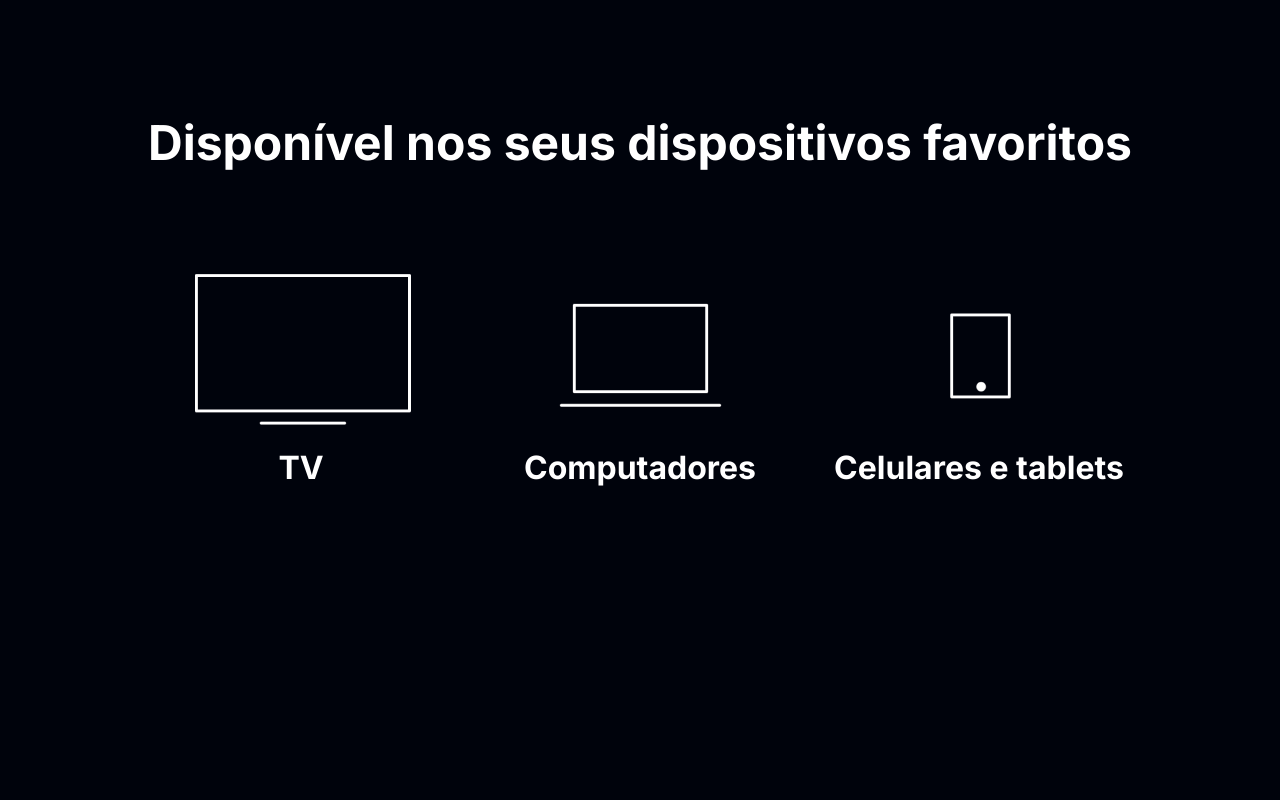
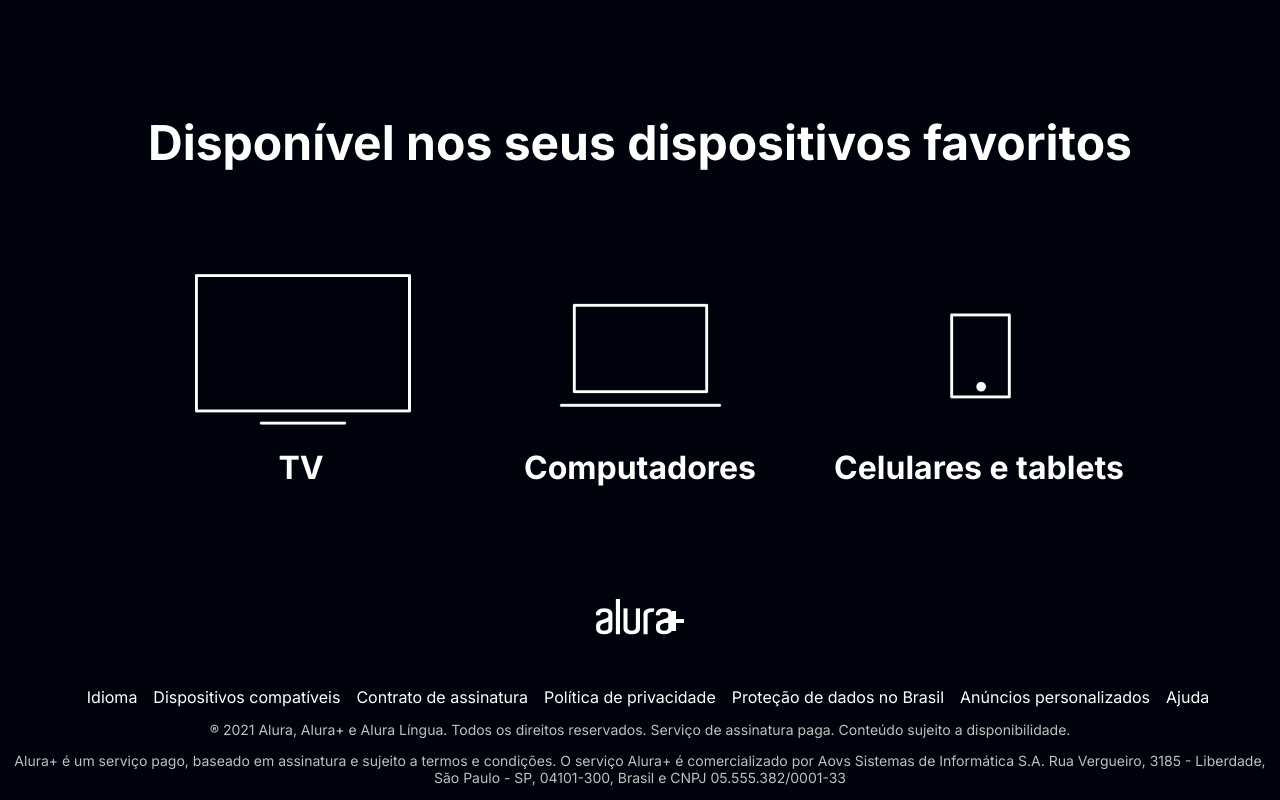
Before and after one commit to marcos0505/Combo-Alura, a plain HTML site: page index.html in a window 1280 px wide. Shown: the part 3087-3887 px from the top of the page. Before the commit the page ends 3654 px from the top, so only its background shows below. Drawn offline with Linux system fonts and the light colour scheme.

Commit message:
Criando o footer

```diff
--- a/index.html
+++ b/index.html
@@ -64,5 +64,35 @@
                 </li>
             </ul>
         </section>
+
+        <footer class="rodape">
+            <img src="img/Logo.png" alt="Alura+" class="rodape__logo">
+            <ul class="rodape__lista">
+               <li class="lista__link">
+                <a href="#">Idioma</a>
+               </li>
+               <li class="lista__link">
+                <a href="#">Dispositivos compatíveis</a>
+               </li>
+               <li class="lista__link">
+                <a href="#">Contrato de assinatura</a>
+               </li>
+               <li class="lista__link">
+                <a href="#">Política de privacidade</a>
+               </li>
+               <li class="lista__link">
+                <a href="#">Proteção de dados no Brasil</a>
+               </li>
+               <li class="lista__link">
+                <a href="#">Anúncios personalizados</a>
+               </li>
+               <li class="lista__link">
+                <a href="#">Ajuda</a>
+               </li>
+            </ul>
+            <p class="rodape__texto">® 2021 Alura, Alura+ e Alura Língua. Todos os direitos reservados. Serviço de assinatura paga. Conteúdo sujeito a disponibilidade.</p>
+            <p class="rodape__texto">Alura+ é um serviço pago, baseado em assinatura e sujeito a termos e condições. O serviço Alura+ é comercializado por Aovs Sistemas de Informática S.A.
+            Rua Vergueiro, 3185 - Liberdade, São Paulo - SP, 04101-300, Brasil e CNPJ 05.555.382/0001-33</p>
+        </footer>
     </Body>
 </html>
--- a/styles.css
+++ b/styles.css
@@ -121,3 +121,32 @@ body {
     font-size: 32px;
     color: var(--branco-principal)
 }
+
+.rodape {
+    text-align: center;
+}
+
+.rodape__logo {
+   margin: 2em;
+   color: var(--branco-principal);
+}
+
+.rodape__lista {
+
+    display: flex;
+    justify-content: center;
+    list-style-type: none;
+    margin-top: 1em;
+}
+
+.lista__link a{
+   margin-left: 1em;
+   color: var(--branco-principal);
+   text-decoration: none;
+}
+
+.rodape__texto {
+    font-size: 14px;
+    color: var(--cinza-secundario);
+    margin: 1em 0;
+}
```
Also changed, not shown: img/Logo.png (added).
